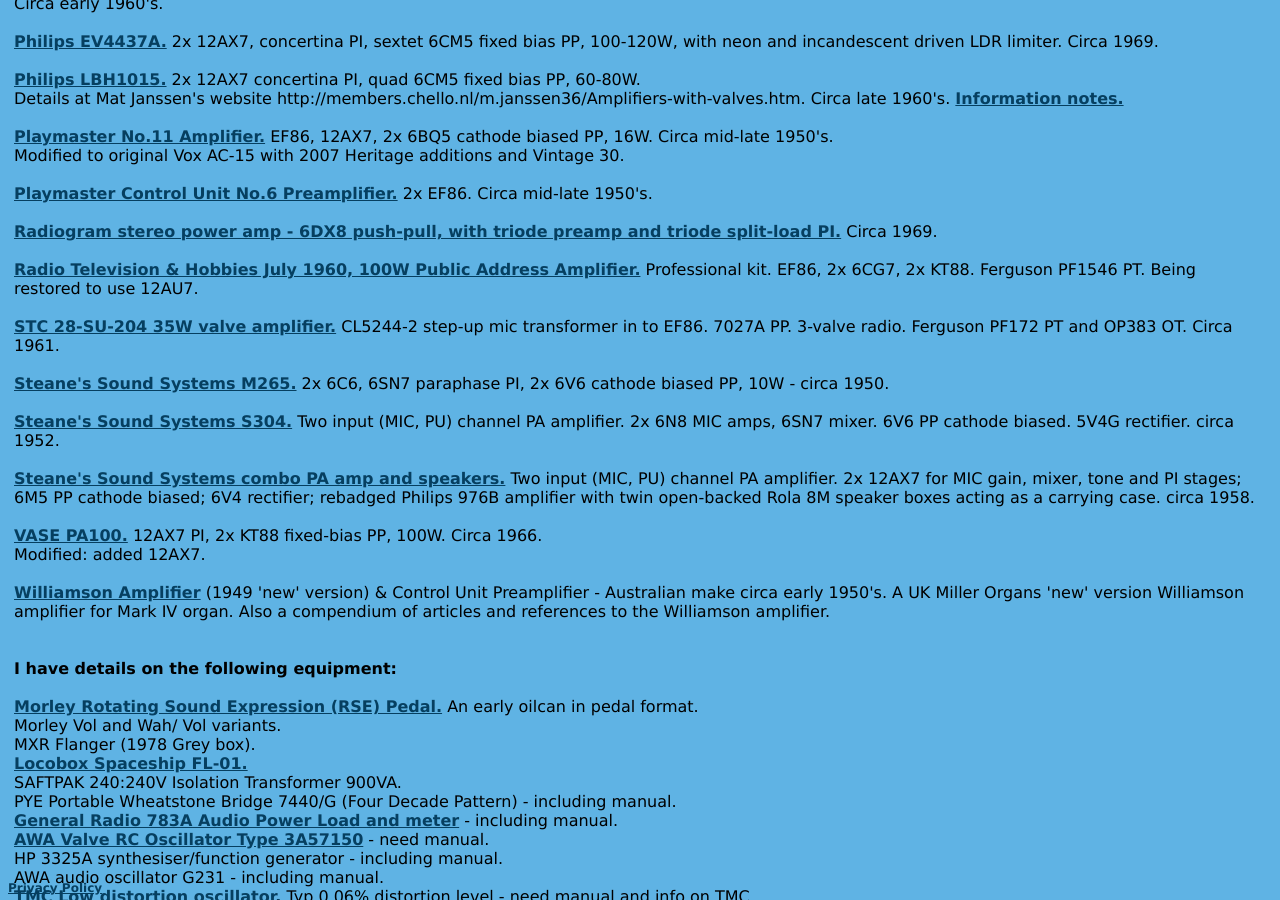
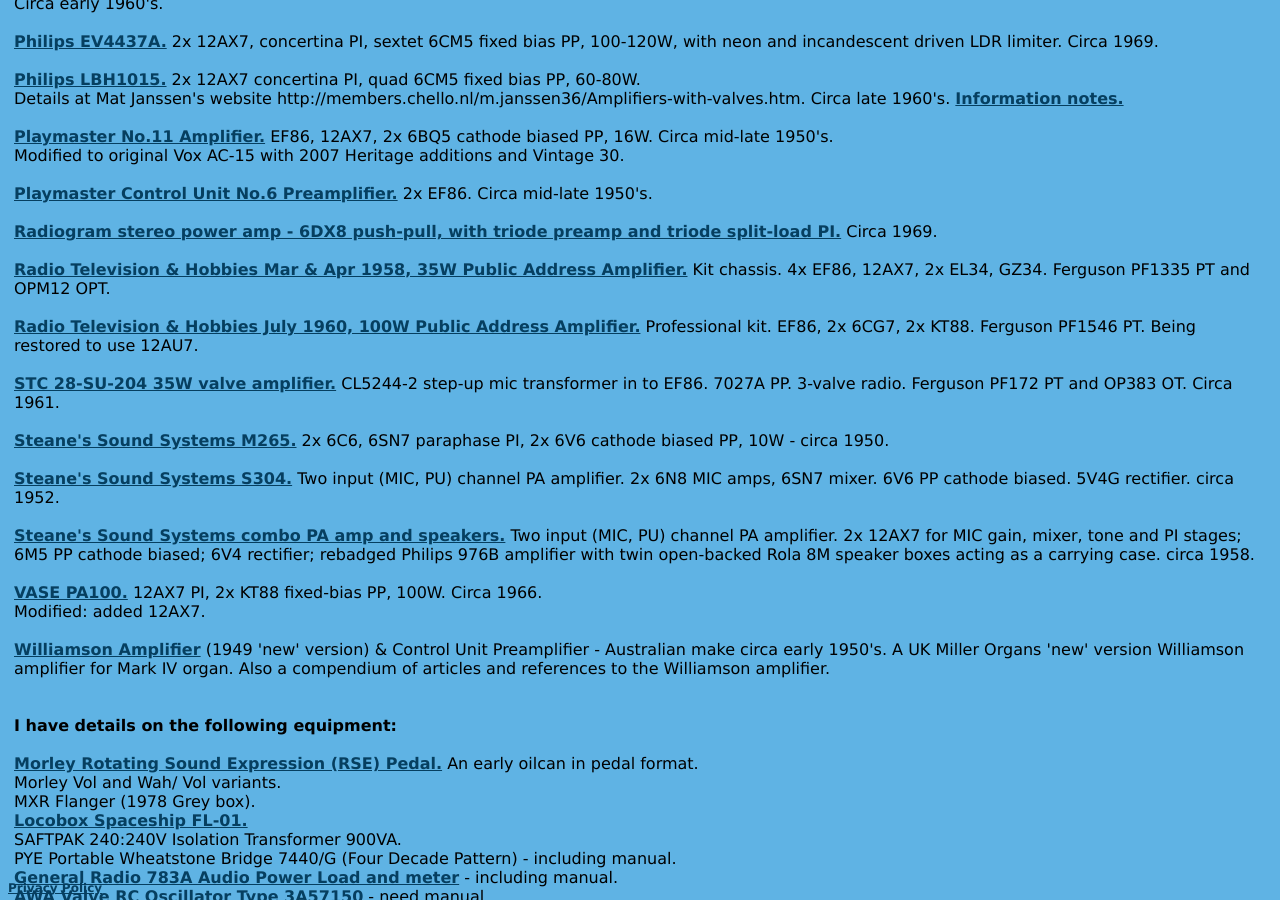
Before and after one commit to michael-robbins/michael-robbins.github.io, a Jekyll site: the page built from projects/amplifier.html, in a window 1280 px wide and 900 px high, scrolled down 1990 px. Built offline with Jekyll 4.4.1, drawn with Linux system fonts in a browser that asks for light colours; some of the changed lines change nothing that is shown; some of the changed text lies outside the part shown.

Commit message:
Update amplifier.html

```diff
--- a/projects/amplifier.html
+++ b/projects/amplifier.html
@@ -133,6 +133,9 @@
       <a href="/static/Australian Radiogram PP amp.pdf">Radiogram stereo power amp - 6DX8 push-pull, with triode preamp and triode split-load PI.</a> Circa 1969.
       <br />
       <br />
+      <a href="/static/RTV&H 35W PA amp.pdf">Radio Television & Hobbies Mar & Apr 1958, 35W Public Address Amplifier.</a> Kit chassis. 4x EF86, 12AX7, 2x EL34, GZ34. Ferguson PF1335 PT and OPM12 OPT.
+      <br />
+      <br />
       <a href="/static/RT&H 100W PA Amplifier.pdf">Radio Television & Hobbies July 1960, 100W Public Address Amplifier.</a> Professional kit. EF86, 2x 6CG7, 2x KT88. Ferguson PF1546 PT. Being restored to use 12AU7.
       <br />
       <br />
@@ -266,6 +269,10 @@
       <a href="/projects/Valve Info.html">Information on self-split push-pull circuits, valve reliability articles, and other valve related goodies.</a>
       <br />
       <br />
+      Last update: 1 February 2020
+      Email Tim for comments / details.
+      <br />
+      <br />
     </td>
   </tr>
 </table>
```
